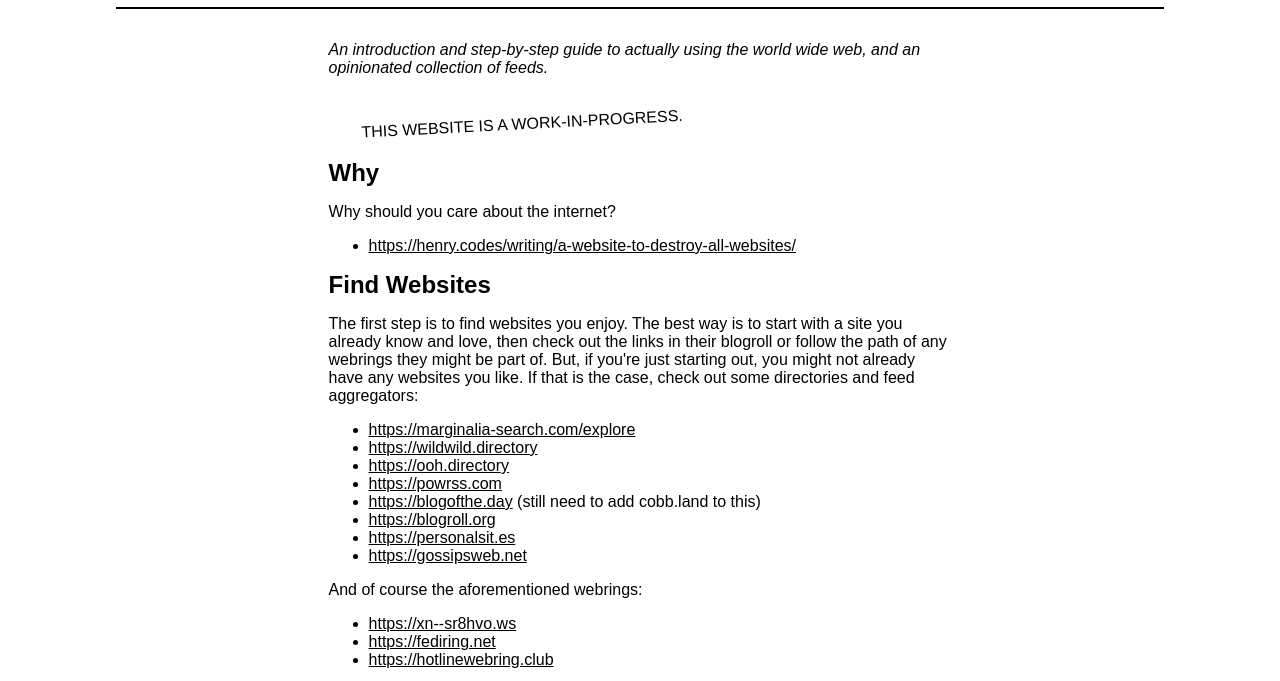
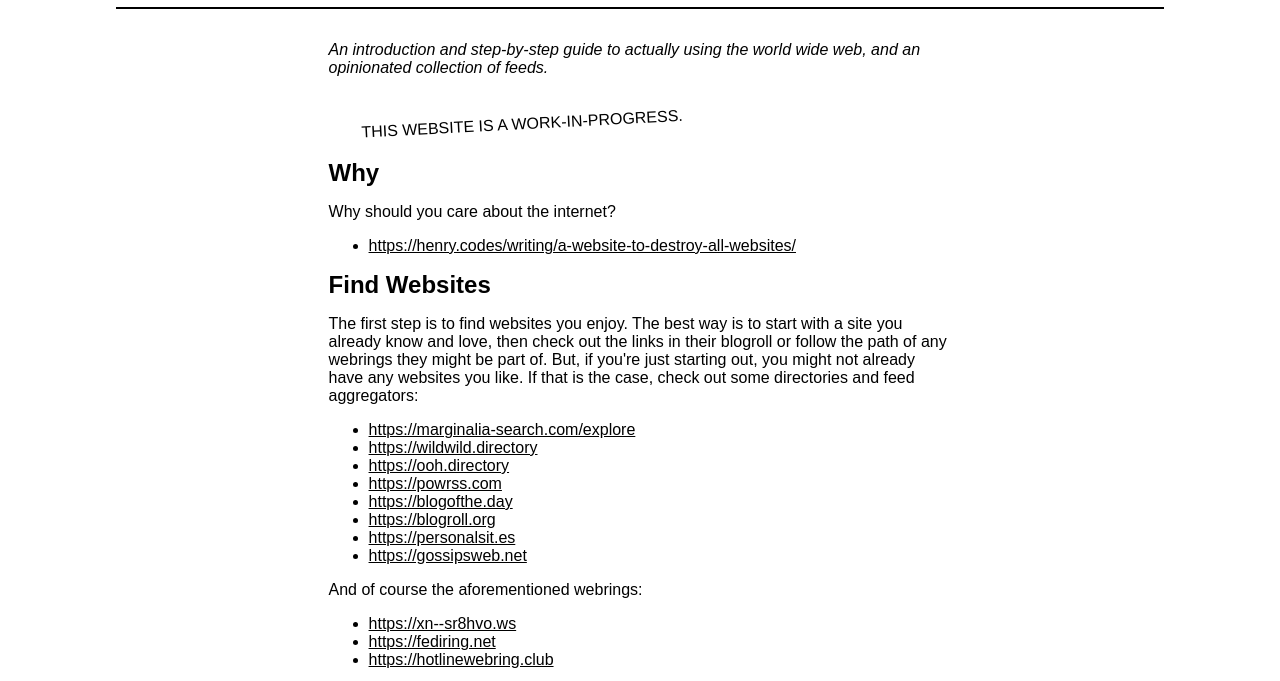
Before and after one commit to cobbland/the-good-web, a website: page index.html in a window 1280 px wide. Shown: the part 119-800 px from the top of the page. Drawn offline with Linux system fonts and the light colour scheme.

Commit message:
Remove reminder to add blog to blogofthe.day

```diff
--- a/index.html
+++ b/index.html
@@ -38,7 +38,7 @@
 <li><a href="https://wildwild.directory">https://wildwild.directory</a></li>
 <li><a href="https://ooh.directory">https://ooh.directory</a></li>
 <li><a href="https://powrss.com">https://powrss.com</a></li>
-<li><a href="https://blogofthe.day">https://blogofthe.day</a> (still need to add cobb.land to this)</li>
+<li><a href="https://blogofthe.day">https://blogofthe.day</a></li>
 <li><a href="https://blogroll.org">https://blogroll.org</a></li>
 <li><a href="https://personalsit.es">https://personalsit.es</a></li>
 <li><a href="https://gossipsweb.net">https://gossipsweb.net</a></li>
```
